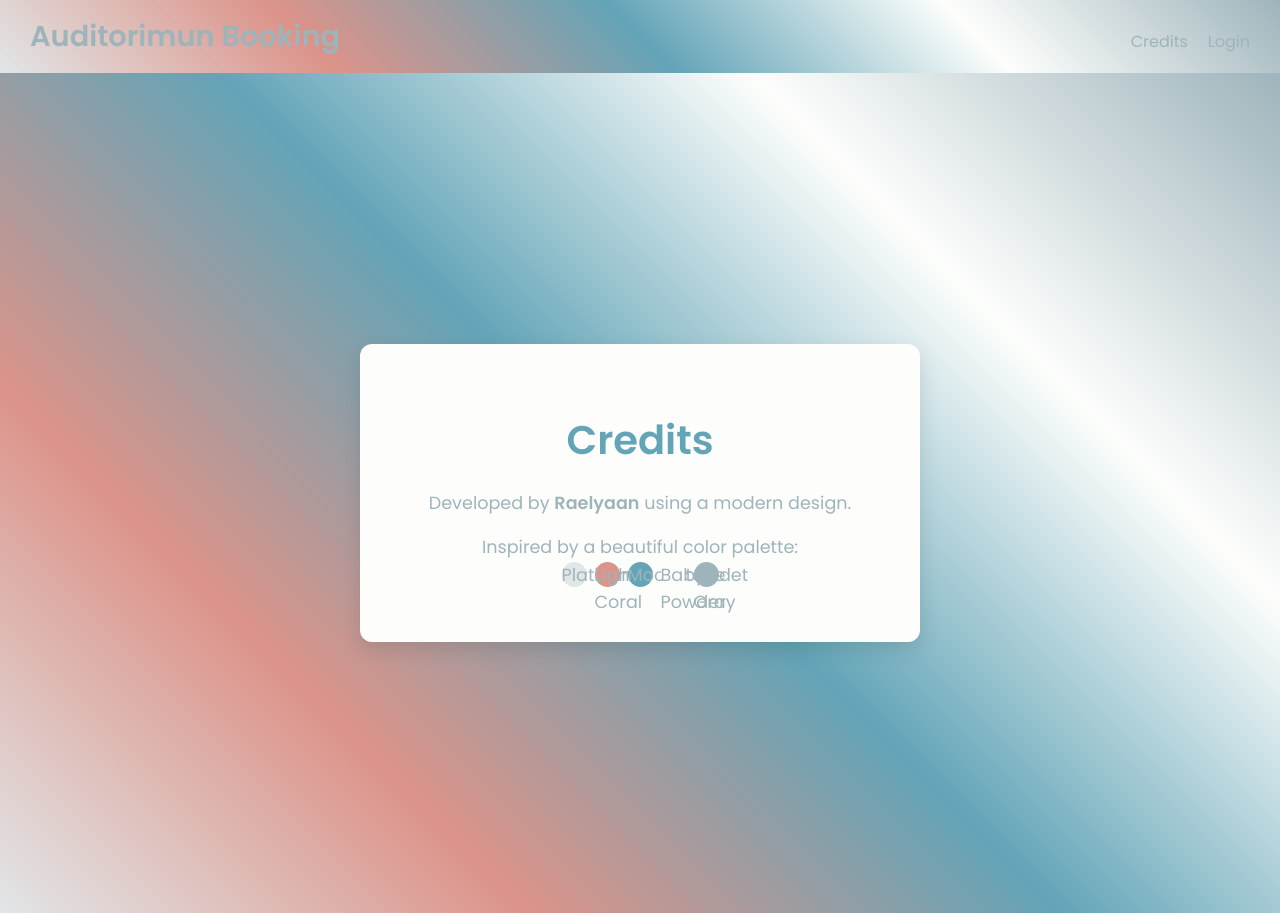
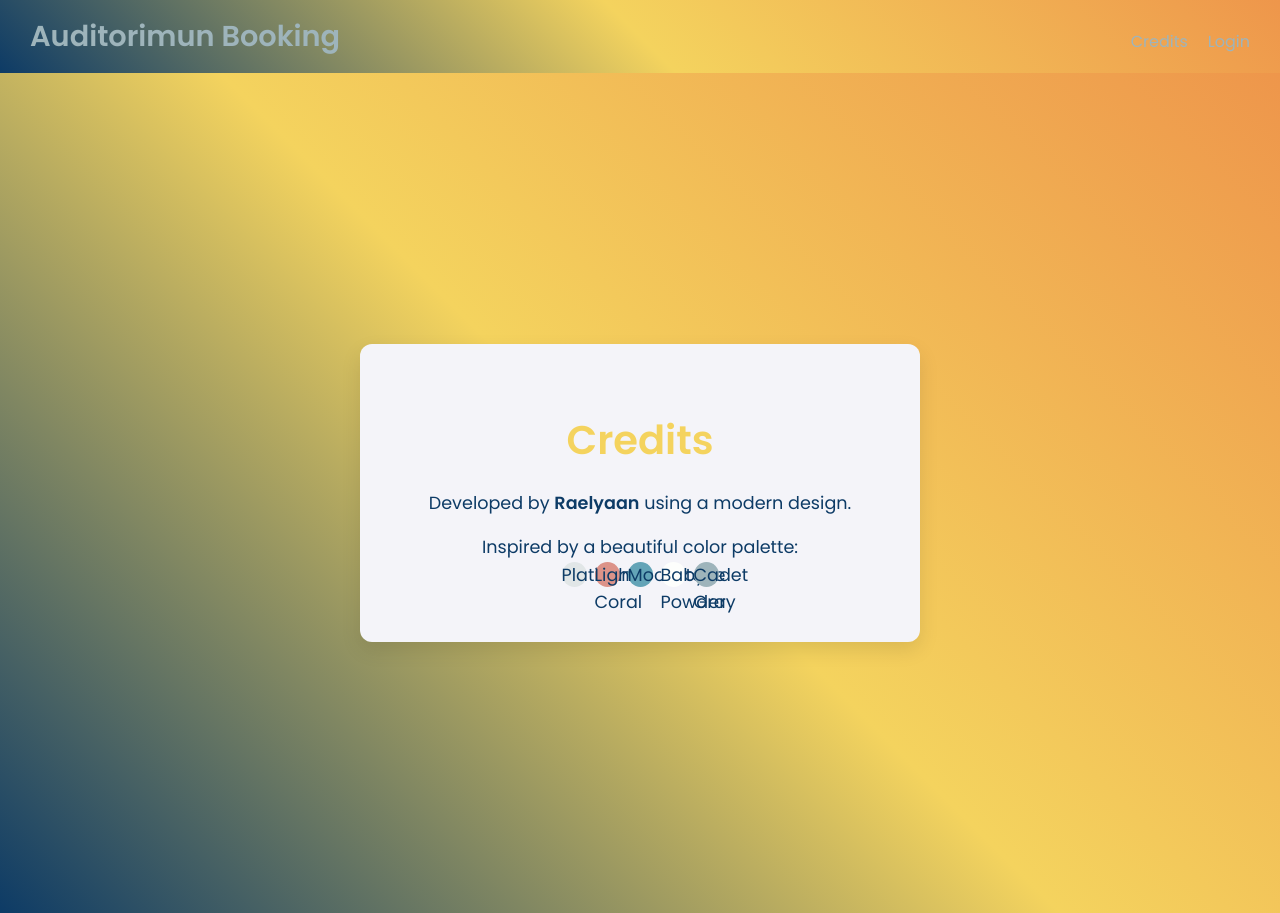
Before and after one commit to Plug0007/auditoriumfrontend, a React (Create React App) app: page /credits in a window 1280 px wide. Built offline with nearby package versions, Linux system fonts and the light colour scheme.

Commit message:
Update Credits.css

```diff
--- a/src/styles/Credits.css
+++ b/src/styles/Credits.css
@@ -1,11 +1,13 @@
-/* Credits.css */
 :root {
-  --platinum: #E1E6E7;
-  --light-coral: #DC9389;
-  --moonstone: #63A4B7;
-  --baby-powder: #FDFEFC;
-  --cadet-gray: #9EB4BB;
-  --gradient: linear-gradient(45deg, var(--platinum), var(--light-coral), var(--moonstone), var(--baby-powder), var(--cadet-gray));
+  /* New Premium Color Palette */
+  --primary: #0D3B66;       /* Dark Blue */
+  --secondary: #FAF0CA;     /* Light Cream */
+  --accent: #F4D35E;        /* Yellow */
+  --tertiary: #EE964B;      /* Orange */
+  --neutral: #F4F4F9;       /* Light Gray */
+
+  /* Gradient using the new palette */
+  --gradient: linear-gradient(45deg, var(--primary), var(--accent), var(--tertiary));
 }
 
 .credits-container {
@@ -18,7 +20,7 @@
 }
 
 .credits-card {
-  background: var(--baby-powder);
+  background: var(--neutral);
   border-radius: 12px;
   box-shadow: 0 8px 20px rgba(0, 0, 0, 0.1);
   padding: 40px 30px;
@@ -31,13 +33,13 @@
 .credits-card h1 {
   font-size: 2.5rem;
   margin-bottom: 20px;
-  color: var(--moonstone);
+  color: var(--accent);
 }
 
 .credits-card p {
   font-size: 1.1rem;
   margin-bottom: 15px;
-  color: var(--cadet-gray);
+  color: var(--primary);
   line-height: 1.5;
 }
 
```
